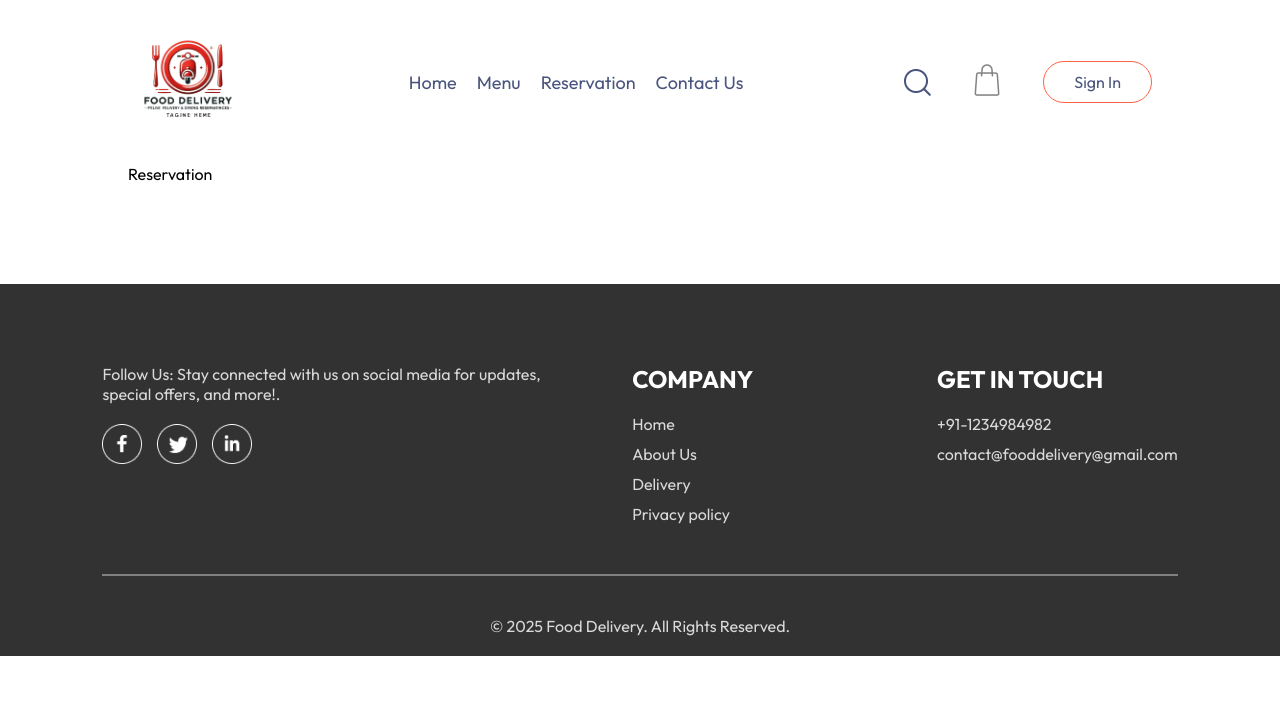
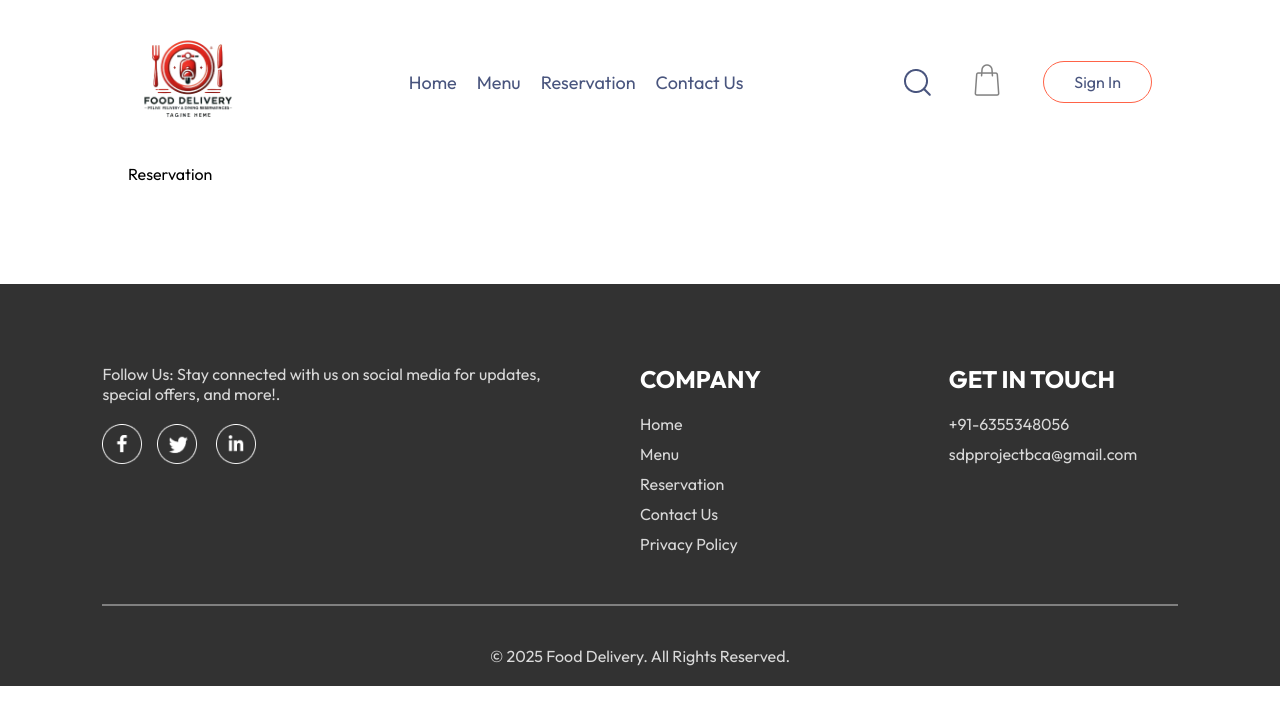
Before and after one commit to Food-del/Resturant, a React (Vite) app in the folder frontend/: page /reservation in a window 1280 px wide. Shown: the top 724 px of the page. Built offline with nearby package versions, Linux system fonts and the light colour scheme; no server answers.

Commit message:
menu link

```diff
--- a/frontend/src/components/Footer/Footer.jsx
+++ b/frontend/src/components/Footer/Footer.jsx
@@ -13,24 +13,26 @@ const Footer = () => {
                         Stay connected with us on social media for updates, special offers, and more!.</p>
                     <div className="footer-social-icons">
                         <img src={assets.facebook_icon} alt="" />
-                    <img src={assets.twitter_icon} alt="" />
-                    <img src={assets.linkedin_icon} alt="" />
+                        <a href='https://x.com/Food_del_reserv' target='_blank'><img src={assets.twitter_icon} alt="" /></a>
+                        <a href='https://www.linkedin.com/in/food-delivery-dining-reserve?utm_source=share&utm_campaign=share_via&utm_content=profile&utm_medium=android_app' target='_blank'> <img src={assets.linkedin_icon} alt="" /> </a>
                     </div>
                 </div>
                 <div className="footer-content-center">
                     <h2>COMPANY</h2>
                     <ul>
-                    <li>Home</li>
-                    <li>About Us</li>
-                    <li>Delivery</li>
-                    <li>Privacy policy</li>
+                        <li><a href="/">Home</a></li>
+                        <li><a href="/menu">Menu</a></li>
+                        <li><a href="/reservation">Reservation</a></li>
+                        <li><a href="/contact">Contact Us</a></li>
+                        <li><a href="/privacy-policy">Privacy Policy</a></li>
                     </ul>
+
                 </div>
                 <div className="footer-content-right">
                     <h2>GET IN TOUCH</h2>
                     <ul>
-                    <li>+91-1234984982</li>
-                    <li>contact@fooddelivery@gmail.com</li>
+                        <li>+91-6355348056</li>
+                        <li>sdpprojectbca@gmail.com</li>
                     </ul>
                 </div>
             </div>
```
Lines whose indentation alone changed are shown as unchanged.
